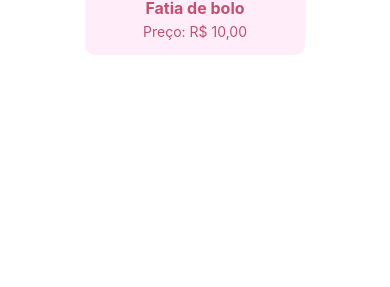
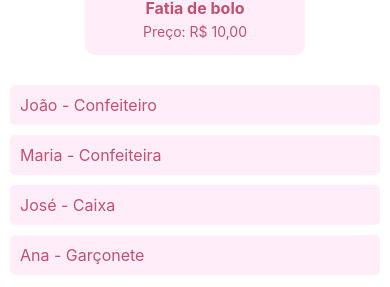
Before and after one commit to camilagermanoo/MobileApp, a React Native app in the folder doceria/: screen / in a window 390 px wide. Shown: the part 1505-1792 px from the top of the page. Before the commit the page ends 1575 px from the top, so only its background shows below. Built offline with nearby package versions, Linux system fonts and the light colour scheme.

Commit message:
adicionar lista

```diff
--- a/doceria/App.js
+++ b/doceria/App.js
@@ -1,5 +1,5 @@
 import React, { Component } from "react";
-import { View, Text, Image, ScrollView} from 'react-native';
+import { View, Text, Image, ScrollView, FlatList} from 'react-native';
 import { TouchableOpacity } from 'react-native'; //botão - estilizar botão
 import { StyleSheet } from "react-native";
 import { TextInput } from "react-native";
@@ -24,32 +24,30 @@ class App extends Component {
   render() {
     return (
       <View style={{ marginTop: 25, alignItems: 'center' }}>
-        <Text style={{ color: '#B03052', fontSize: 35, margin: 10, textAlign: 'center' }}>Doceria</Text>
-        <Text style={{ color: '#B03052', fontSize: 28, margin: 10, textAlign: 'center' }}>Menu doceria</Text>
+        <Text style={styles.tituloPrincipal}>Doceria</Text>
+        <Text style={styles.subTitulo}>Menu doceria</Text>
 
         {/* Campo para inserir nome */}
         <TextInput
-          style={{ width: 200, height: 40, borderColor: '#B03052', borderWidth: 1, borderRadius: 5, padding: 10, textAlign: 'center', marginBottom: 20 }}
+          style={styles.input}
           placeholder="Digite seu nome"
           onChangeText={(text) => this.setState({ nome: text })}
           value={this.state.nome}
         />
 
         {/* Botão de entrada */}
-        <TouchableOpacity
-          style={{ width: 200, backgroundColor: '#B03052', padding: 10, borderRadius: 5, alignItems: 'center', marginBottom: 20 }}
-          onPress={this.entrar}
-        >
-          <Text style={{ color: 'white', textAlign: 'center', fontSize: 20}}>Entrar</Text>
+        <TouchableOpacity style={styles.botao} onPress={this.entrar}>
+          <Text style={styles.textoBotao}>Entrar</Text>
         </TouchableOpacity>
 
         {/* Mensagem de boas-vindas */}
         {this.state.mensagem !== '' && (
-          <Text style={{ fontSize: 30, color: '#c44365', textAlign: 'center', marginTop: 20 }}>{this.state.mensagem}</Text>
+          <Text style={styles.mensagem}>{this.state.mensagem}</Text>
         )}
 
-        <ScrollView style={styles.scroll} showsVerticalScrollIndicator={false} scrollEnabled={true}>
-          <Jobs width={200} height={200}/>
+<ScrollView style={styles.scroll} showsVerticalScrollIndicator={false} contentContainerStyle={{ flexGrow: 1 }}>
+          <Jobs />
+          <Lista />
         </ScrollView>
       </View>
     );
@@ -60,18 +58,111 @@ class App extends Component {
 const Card = ({ imagem, nome, preco }) => {
   return (
     <View style={styles.card}>
-      <Image
-        source={{uri: imagem}}
-        style={{width: '100%', height: 150, borderRadius: 10}}
-      />
+      <Image source={{ uri: imagem }} style={styles.imagem} />
       <Text style={styles.titulo}>{nome}</Text>
       <Text style={styles.descricao}>Preço: {preco}</Text>
     </View>
   );
 };
 
+// Componente para exibir os produtos
+class Jobs extends Component {
+  render() {
+    let produtos = [
+      { nome: "Cupcake", preco: "R$ 5,00", imagem: "https://images.pexels.com/photos/1055270/pexels-photo-1055270.jpeg?auto=compress&cs=tinysrgb&w=1260&h=750&dpr=1" },
+      { nome: "Donuts", preco: "R$ 4,00", imagem: "https://images.pexels.com/photos/4686962/pexels-photo-4686962.jpeg?auto=compress&cs=tinysrgb&w=1260&h=750&dpr=1" },
+      { nome: "Macarons", preco: "R$ 2,50", imagem: "https://img.freepik.com/fotos-gratis/tres-macarons-de-sabor-variado_198174-26.jpg?w=740" },
+      { nome: "Cookie", preco: "R$ 3,00", imagem: "https://img.freepik.com/fotos-gratis/bolachas-de-chocolate_1401-441.jpg?w=740" },
+      { nome: "Fatia de bolo", preco: "R$ 10,00", imagem: "https://images.pexels.com/photos/18160775/pexels-photo-18160775/free-photo-of-cheesecake-de-morango.jpeg?auto=compress&cs=tinysrgb&w=1260&h=750&dpr=1" }
+    ];
+
+    return (
+      <View style={{ alignItems: "center", justifyContent: "center" }}>
+        {produtos.map((item, index) => (
+          <Card key={index} imagem={item.imagem} nome={item.nome} preco={item.preco} />
+        ))}
+      </View>
+    );
+  }
+}
+
+// Componente para exibir os clientes
+class Lista extends Component {
+  constructor(props) {
+    super(props);
+    this.state = {
+      feed: [
+        { id: '1', nome: 'João', profissao: 'Confeiteiro' },
+        { id: '2', nome: 'Maria', profissao: 'Confeiteira' },
+        { id: '3', nome: 'José', profissao: 'Caixa' },
+        { id: '4', nome: 'Ana', profissao: 'Garçonete' }
+      ]
+    };
+  }
+
+  render() {
+    return (
+      <View style={styles.container}>
+        <FlatList
+          data={this.state.feed}
+          keyExtractor={(item) => item.id}
+          renderItem={({ item }) => (
+            <View style={styles.listaItem}>
+              <Text style={styles.nomeLista}>{item.nome} - {item.profissao}</Text>
+            </View>
+          )}
+        />
+      </View>
+    );
+  }
+}
+
 // Estilos
 const styles = StyleSheet.create({
+  tituloPrincipal: {
+    color: '#B03052',
+    fontSize: 35,
+    margin: 10,
+    textAlign: 'center'
+  },
+  subTitulo: {
+    color: '#B03052',
+    fontSize: 28,
+    margin: 10,
+    textAlign: 'center'
+  },
+  input: {
+    width: 200,
+    height: 40,
+    borderColor: '#B03052',
+    borderWidth: 1,
+    borderRadius: 5,
+    padding: 10,
+    textAlign: 'center',
+    marginBottom: 20
+  },
+  botao: {
+    width: 200,
+    backgroundColor: '#B03052',
+    padding: 10,
+    borderRadius: 5,
+    alignItems: 'center',
+    marginBottom: 20
+  },
+  textoBotao: {
+    color: 'white',
+    textAlign: 'center',
+    fontSize: 20
+  },
+  mensagem: {
+    fontSize: 20,
+    color: '#c44365',
+    textAlign: 'center',
+    marginTop: 20
+  },
+  scroll: {
+    width: '100%'
+  },
   card: {
     padding: 15,
     borderRadius: 10,
@@ -80,45 +171,40 @@ const styles = StyleSheet.create({
     width: 220,
     alignItems: "center",
     justifyContent: "center",
-    margin: 15,
+    margin: 15
+  },
+  imagem: {
+    width: '100%',
+    height: 150,
+    borderRadius: 10
   },
   titulo: {
     fontSize: 16,
     fontWeight: 'bold',
     color: '#c2516f',
-    marginTop: 10,
+    marginTop: 10
   },
   descricao: {
     fontSize: 14,
     color: '#c2516f',
-    marginTop: 5,
+    marginTop: 5
   },
-  bordacard: {
+  container: {
     flex: 1,
-    justifyContent: 'center',
-    backgroundColor: 'green',
+    padding: 10
   },
+  listaItem: {
+    backgroundColor: '#FFEDFA',
+    padding: 10,
+    marginVertical: 5,
+    borderRadius: 5
+  },
+  nomeLista: {
+    fontSize: 16,
+    color: '#c2516f',
+    alignItems: "center",
+    justifyContent: "center",
+  }
 });
 
-// Componente para exibir os produtos
-class Jobs extends Component {
-  render() {
-    let imgCupcake = 'https://images.pexels.com/photos/1055270/pexels-photo-1055270.jpeg?auto=compress&cs=tinysrgb&w=1260&h=750&dpr=1';
-    let imgDonut = 'https://images.pexels.com/photos/4686962/pexels-photo-4686962.jpeg?auto=compress&cs=tinysrgb&w=1260&h=750&dpr=1';
-    let imgMacaron = 'https://img.freepik.com/fotos-gratis/tres-macarons-de-sabor-variado_198174-26.jpg?t=st=1741373747~exp=1741377347~hmac=8f4fad8e8cafbadef8bb13824da5862b91419d955a8d3881e9b7041a52888952&w=740';
-    let imgCookie = 'https://img.freepik.com/fotos-gratis/bolachas-de-chocolate_1401-441.jpg?t=st=1741377189~exp=1741380789~hmac=563079b0519473c86489f9aa23df6159579da5f7837160c66f948b2828e7b2e7&w=740';
-    let imgBolo = 'https://images.pexels.com/photos/18160775/pexels-photo-18160775/free-photo-of-cheesecake-de-morango.jpeg?auto=compress&cs=tinysrgb&w=1260&h=750&dpr=1';
-
-    return(
-      <View style={{flexDirection: 'column', alignItems: "center", justifyContent: "center"}}>
-        <Card imagem={imgCupcake} nome="Cupcake" preco="R$ 5,00" />
-        <Card imagem={imgDonut} nome="Donuts" preco="R$ 4,00" />
-        <Card imagem={imgMacaron} nome="Macarons" preco="R$ 2,50" />
-        <Card imagem={imgCookie} nome="Cookie" preco="R$ 3,00" />
-        <Card imagem={imgBolo} nome="Fatia de bolo" preco="R$ 10,00" />
-      </View>
-    );
-  }
-}
-
 export default App;
```
